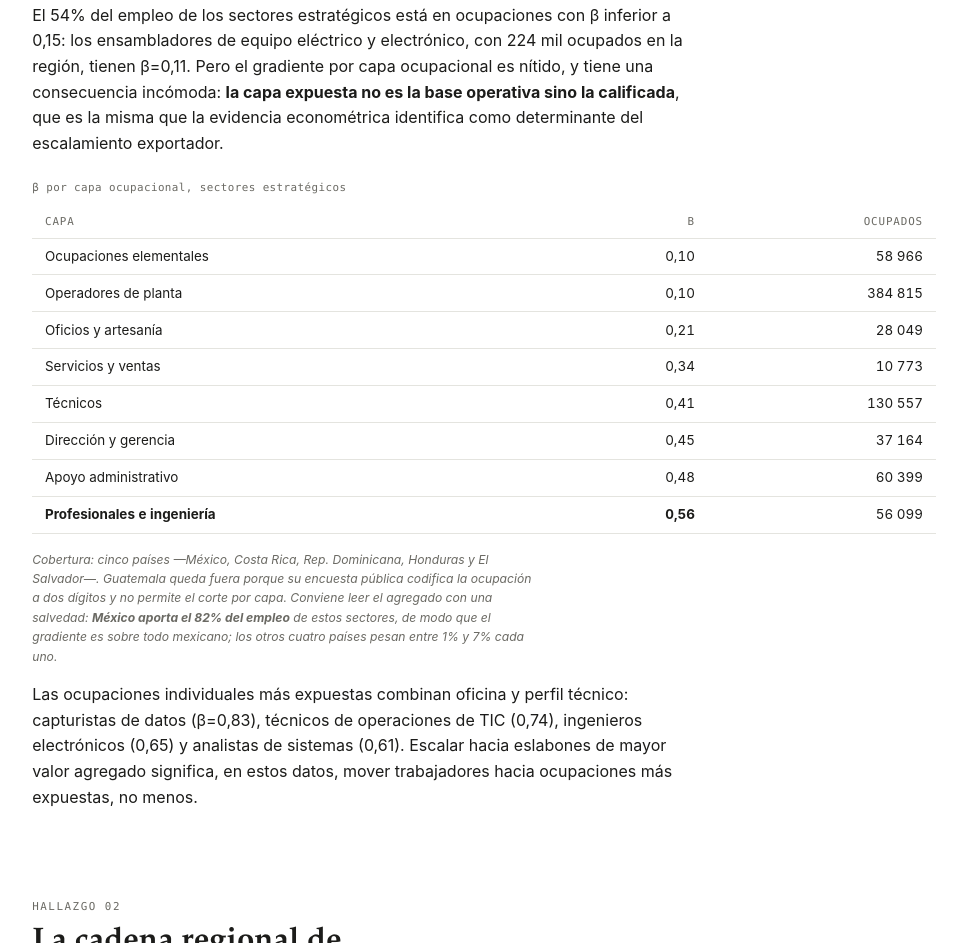
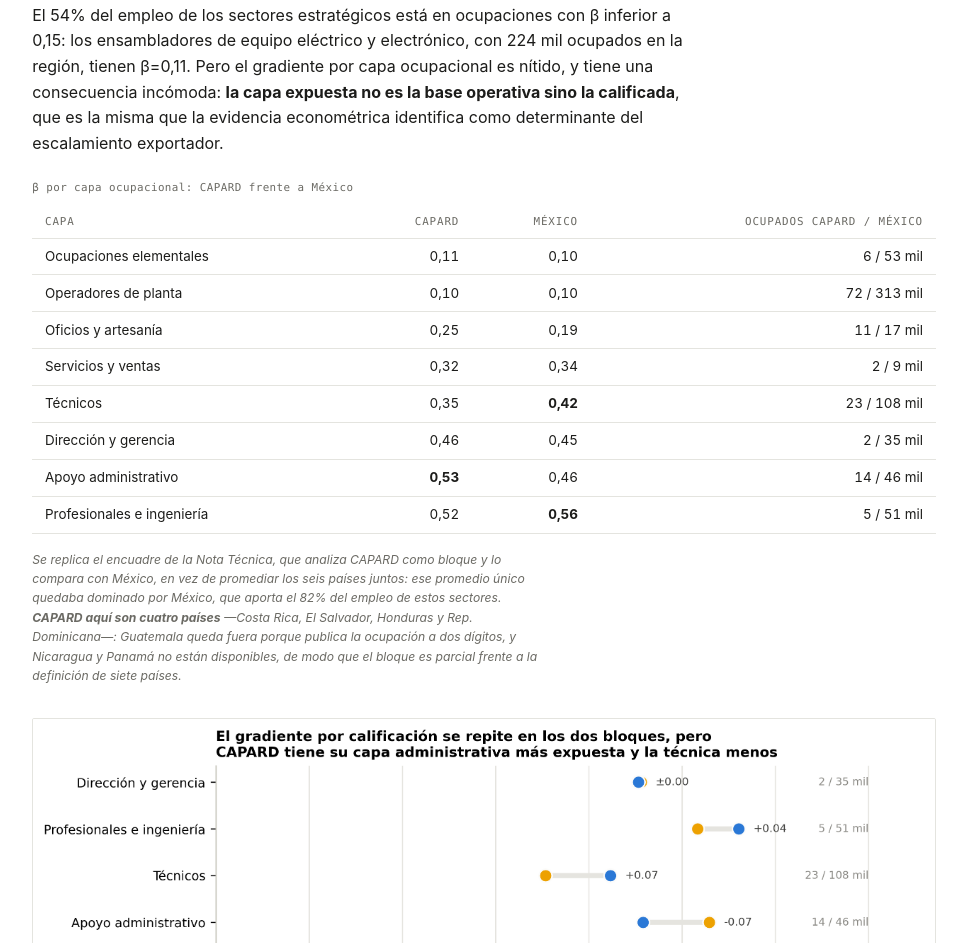
Before and after one commit to etorresram/CID-Technical-Note, a plain HTML site: page index.html in a window 1280 px wide. Shown: the part 3347-4290 px from the top of the page, without its empty margins (293-1260 px from the left). Drawn offline with Linux system fonts and the light colour scheme.

Commit message:
Adopta el encuadre de la NT: CAPARD como bloque frente a México
La Nota Técnica analiza CAPARD y lo compara con México —sus Figuras 1 y 2
tienen exactamente esos dos paneles— mientras aquí se promediaban los seis
países juntos. Ese promedio único quedaba dominado por México, que aporta el
82% del empleo de los sectores estratégicos, así que no era una cifra
regional en ningún sentido útil.

El corte por bloque muestra dos diferencias que el agregado ocultaba: la capa
técnica mexicana está siete centésimas más expuesta que la centroamericana
(0,42 frente a 0,35) y el apoyo administrativo de CAPARD supera al mexicano
por otras siete (0,53 frente a 0,46). Y la diferencia estructural es de
composición: la capa técnica-profesional reúne 30,7% del empleo sectorial en
México y 21,9% en CAPARD.

CAPARD queda parcial —cuatro de siete países— y así se declara.

```diff
--- a/index.html
+++ b/index.html
@@ -199,7 +199,7 @@ thead th{font-family:var(--mono);font-size:.68rem;letter-spacing:.08em;
         poco expuesto arrastraban en el promedio. La conversación sobre exposición a la IA
         en la región es, en buena medida, una conversación sobre informalidad.</p>
       <figure>
-        <img src="figuras/W7_comparacion_paises.png"
+        <img src="figuras/W8_comparacion_paises.png"
              alt="Comparación por país de la exposición del empleo total, del empleo formal y de las vacantes en línea.">
         <figcaption>El Salvador no aparece con vacantes porque el Observatorio no las ha
           entregado. La formalidad se define con lo que publica cada encuesta, de modo que
@@ -250,26 +250,34 @@ thead th{font-family:var(--mono);font-size:.68rem;letter-spacing:.08em;
         econométrica identifica como determinante del escalamiento exportador.</p>
       <div class="tabla">
         <table>
-          <caption class="eyebrow" style="text-align:left;padding-bottom:.6rem;text-transform:none;letter-spacing:.04em">β por capa ocupacional, sectores estratégicos</caption>
-          <thead><tr><th scope="col">Capa</th><th scope="col">β</th><th scope="col">Ocupados</th></tr></thead>
+          <caption class="eyebrow" style="text-align:left;padding-bottom:.6rem;text-transform:none;letter-spacing:.04em">β por capa ocupacional: CAPARD frente a México</caption>
+          <thead><tr><th scope="col">Capa</th><th scope="col">CAPARD</th><th scope="col">México</th><th scope="col">Ocupados CAPARD / México</th></tr></thead>
           <tbody>
-            <tr><td>Ocupaciones elementales</td><td>0,10</td><td>58 966</td></tr>
-            <tr><td>Operadores de planta</td><td>0,10</td><td>384 815</td></tr>
-            <tr><td>Oficios y artesanía</td><td>0,21</td><td>28 049</td></tr>
-            <tr><td>Servicios y ventas</td><td>0,34</td><td>10 773</td></tr>
-            <tr><td>Técnicos</td><td>0,41</td><td>130 557</td></tr>
-            <tr><td>Dirección y gerencia</td><td>0,45</td><td>37 164</td></tr>
-            <tr><td>Apoyo administrativo</td><td>0,48</td><td>60 399</td></tr>
-            <tr><td><strong>Profesionales e ingeniería</strong></td><td><strong>0,56</strong></td><td>56 099</td></tr>
+            <tr><td>Ocupaciones elementales</td><td>0,11</td><td>0,10</td><td>6 / 53 mil</td></tr>
+            <tr><td>Operadores de planta</td><td>0,10</td><td>0,10</td><td>72 / 313 mil</td></tr>
+            <tr><td>Oficios y artesanía</td><td>0,25</td><td>0,19</td><td>11 / 17 mil</td></tr>
+            <tr><td>Servicios y ventas</td><td>0,32</td><td>0,34</td><td>2 / 9 mil</td></tr>
+            <tr><td>Técnicos</td><td>0,35</td><td><strong>0,42</strong></td><td>23 / 108 mil</td></tr>
+            <tr><td>Dirección y gerencia</td><td>0,46</td><td>0,45</td><td>2 / 35 mil</td></tr>
+            <tr><td>Apoyo administrativo</td><td><strong>0,53</strong></td><td>0,46</td><td>14 / 46 mil</td></tr>
+            <tr><td>Profesionales e ingeniería</td><td>0,52</td><td><strong>0,56</strong></td><td>5 / 51 mil</td></tr>
           </tbody>
         </table>
       </div>
-      <p class="notatabla">Cobertura: cinco países —México, Costa Rica, Rep. Dominicana,
-        Honduras y El Salvador—. Guatemala queda fuera porque su encuesta pública
-        codifica la ocupación a dos dígitos y no permite el corte por capa. Conviene
-        leer el agregado con una salvedad: <strong>México aporta el 82% del empleo</strong>
-        de estos sectores, de modo que el gradiente es sobre todo mexicano; los otros
-        cuatro países pesan entre 1% y 7% cada uno.</p>
+      <p class="notatabla">Se replica el encuadre de la Nota Técnica, que analiza
+        CAPARD como bloque y lo compara con México, en vez de promediar los seis países
+        juntos: ese promedio único quedaba dominado por México, que aporta el 82% del
+        empleo de estos sectores. <strong>CAPARD aquí son cuatro países</strong> —Costa
+        Rica, El Salvador, Honduras y Rep. Dominicana—: Guatemala queda fuera porque
+        publica la ocupación a dos dígitos, y Nicaragua y Panamá no están disponibles,
+        de modo que el bloque es parcial frente a la definición de siete países.</p>
+      <figure>
+        <img src="figuras/W4_escalera_bloques.png"
+             alt="Comparación de la exposición β por capa ocupacional entre CAPARD y México.">
+        <figcaption>El gradiente se repite en los dos bloques, pero la capa técnica
+          mexicana está siete centésimas más expuesta que la centroamericana y el apoyo
+          administrativo de CAPARD supera al mexicano por otras siete.</figcaption>
+      </figure>
       <p>Las ocupaciones individuales más expuestas combinan oficina y perfil técnico:
         capturistas de datos (β=0,83), técnicos de operaciones de TIC (0,74), ingenieros
         electrónicos (0,65) y analistas de sistemas (0,61). Escalar hacia eslabones de
@@ -291,7 +299,7 @@ thead th{font-family:var(--mono);font-size:.68rem;letter-spacing:.08em;
         <div class="cifra"><b>26% / 13%</b><span>dispositivos médicos: Costa Rica frente a Rep. Dominicana</span></div>
       </div>
       <figure>
-        <img src="figuras/W4_cadena_regional_capas.png"
+        <img src="figuras/W5_cadena_regional_capas.png"
              alt="Barras apiladas al 100% con la composición ocupacional de cables y de dispositivos médicos por país.">
         <figcaption>Solo se muestran combinaciones país-sector con más de 5 000 ocupados.
           Último año disponible de cada país.</figcaption>
@@ -314,7 +322,7 @@ thead th{font-family:var(--mono);font-size:.68rem;letter-spacing:.08em;
         <div class="cifra verde"><b>26,4%</b><span>capa técnica en su mismo sector</span></div>
       </div>
       <figure>
-        <img src="figuras/W6_brecha_terciaria_capa.png"
+        <img src="figuras/W7_brecha_terciaria_capa.png"
              alt="Dispersión del stock de educación terciaria del país frente a la capa técnica-profesional que emplea cada sector, con una diagonal de referencia.">
         <figcaption>Sobre la diagonal, el sector absorbe la terciaria del país en la
           misma proporción en que la economía la tiene.</figcaption>
@@ -344,7 +352,7 @@ thead th{font-family:var(--mono);font-size:.68rem;letter-spacing:.08em;
         <div class="cifra"><b>20% / 8,5%</b><span>inglés: capa técnica frente a planta, la mayor brecha del diccionario</span></div>
       </div>
       <figure>
-        <img src="figuras/W8_habilidades_texto.png"
+        <img src="figuras/W9_habilidades_texto.png"
              alt="Panel izquierdo con las habilidades que separan a la capa técnica de la planta; panel derecho con la evolución normalizada de cada categoría entre 2022 y 2026.">
         <figcaption>El panel (b) normaliza cada serie por el largo medio de la
           descripción del año. La serie de control plana es lo que valida que el resto
@@ -370,7 +378,7 @@ thead th{font-family:var(--mono);font-size:.68rem;letter-spacing:.08em;
               operadores de empaque, con α y β iguales a cero.</figcaption>
           </figure>
           <figure>
-            <img src="figuras/W5_regional.png" alt="Exposición por nivel educativo y sexo en seis países.">
+            <img src="figuras/W6_regional.png" alt="Exposición por nivel educativo y sexo en seis países.">
             <figcaption>El gradiente educativo y de género es idéntico en toda la región.</figcaption>
           </figure>
           <figure>
@@ -401,7 +409,7 @@ thead th{font-family:var(--mono);font-size:.68rem;letter-spacing:.08em;
         <div class="cifra verde"><b>+6,7</b><span>pp: la capa calificada en las vacantes mexicanas, 2022–2026</span></div>
       </div>
       <figure>
-        <img src="figuras/W9_escalamiento.png"
+        <img src="figuras/W10_escalamiento.png"
              alt="Dos paneles: la capa calificada del empleo sectorial cae en México mientras la de las vacantes sube.">
         <figcaption>Series anuales. La tendencia costarricense se grafica más tenue porque no
           es significativa: su intervalo de confianza va de −1,0 a +1,5 puntos por año.
```
Also changed, not shown: figuras/W10_escalamiento.png (renamed from figuras/W9_escalamiento.png), figuras/W4_escalera_bloques.png (added), figuras/W5_cadena_regional_capas.png (renamed from figuras/W4_cadena_regional_capas.png), figuras/W6_regional.png (renamed from figuras/W5_regional.png), figuras/W7_brecha_terciaria_capa.png (renamed from figuras/W6_brecha_terciaria_capa.png), figuras/W8_comparacion_paises.png (renamed from figuras/W7_comparacion_paises.png), figuras/W9_habilidades_texto.png (renamed from figuras/W8_habilidades_texto.png).
